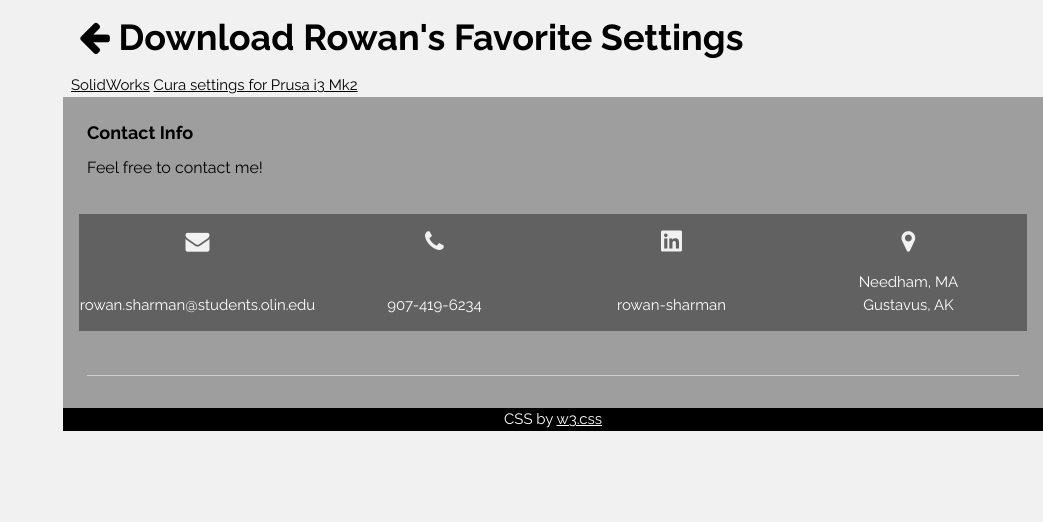
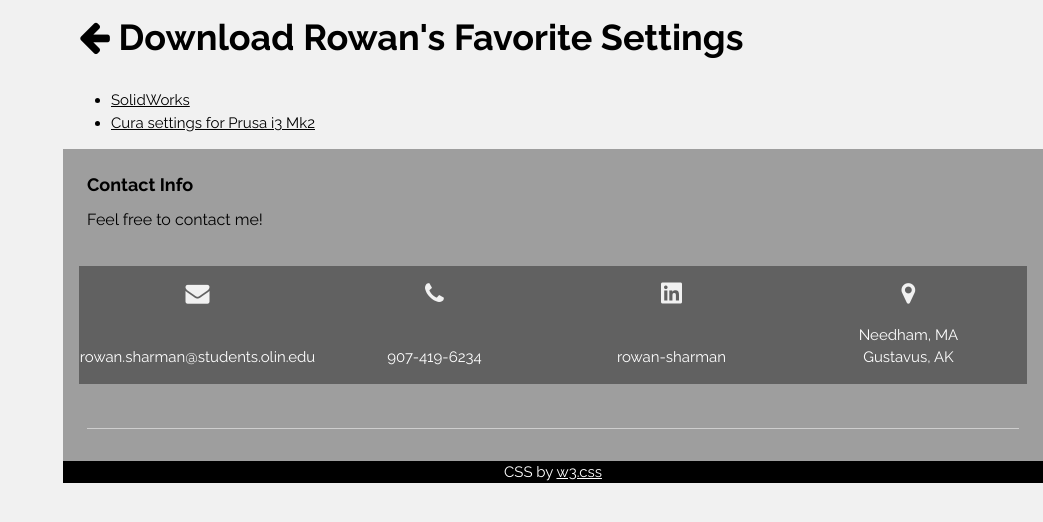
Before and after one commit to rowansharman/rowansharman.github.io, a Jekyll site: the page built from prefs/index.html, in a window 1280 px wide. Shown: the top 522 px of the page, without its empty margins (237-1280 px from the left). Built offline with Jekyll 4.4.1, drawn with Linux system fonts in a browser that asks for light colours; nearby versions of some CDN libraries.

Commit message:
change formatting of prefs/index.html

```diff
--- a/prefs/index.html
+++ b/prefs/index.html
@@ -10,7 +10,9 @@ title: Preferences Downloads
   </div>
 </header>
 
-<div class="w3-row-padding">
-  <a href="./swSettings.sldreg">SolidWorks</a>
-  <a href="./prusaBasic.curaprofile">Cura settings for Prusa i3 Mk2</a>
+<div class="w3-row-padding" style="height:100%">
+  <ul>
+    <li><a href="./swSettings.sldreg">SolidWorks</a><br></li>
+    <li><a href="./prusaBasic.curaprofile">Cura settings for Prusa i3 Mk2</a></li>
+  </ul>
 </div>
```
